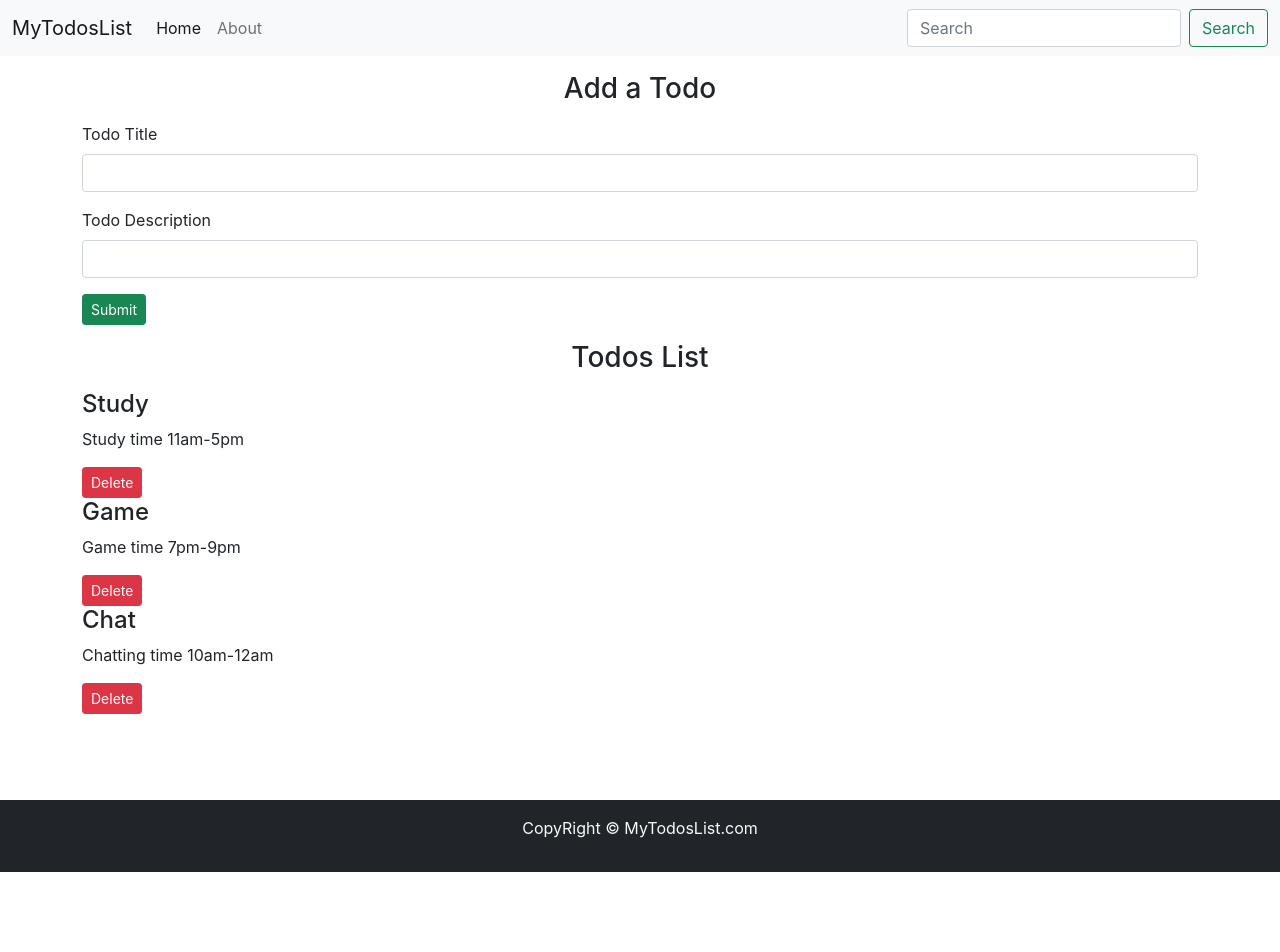
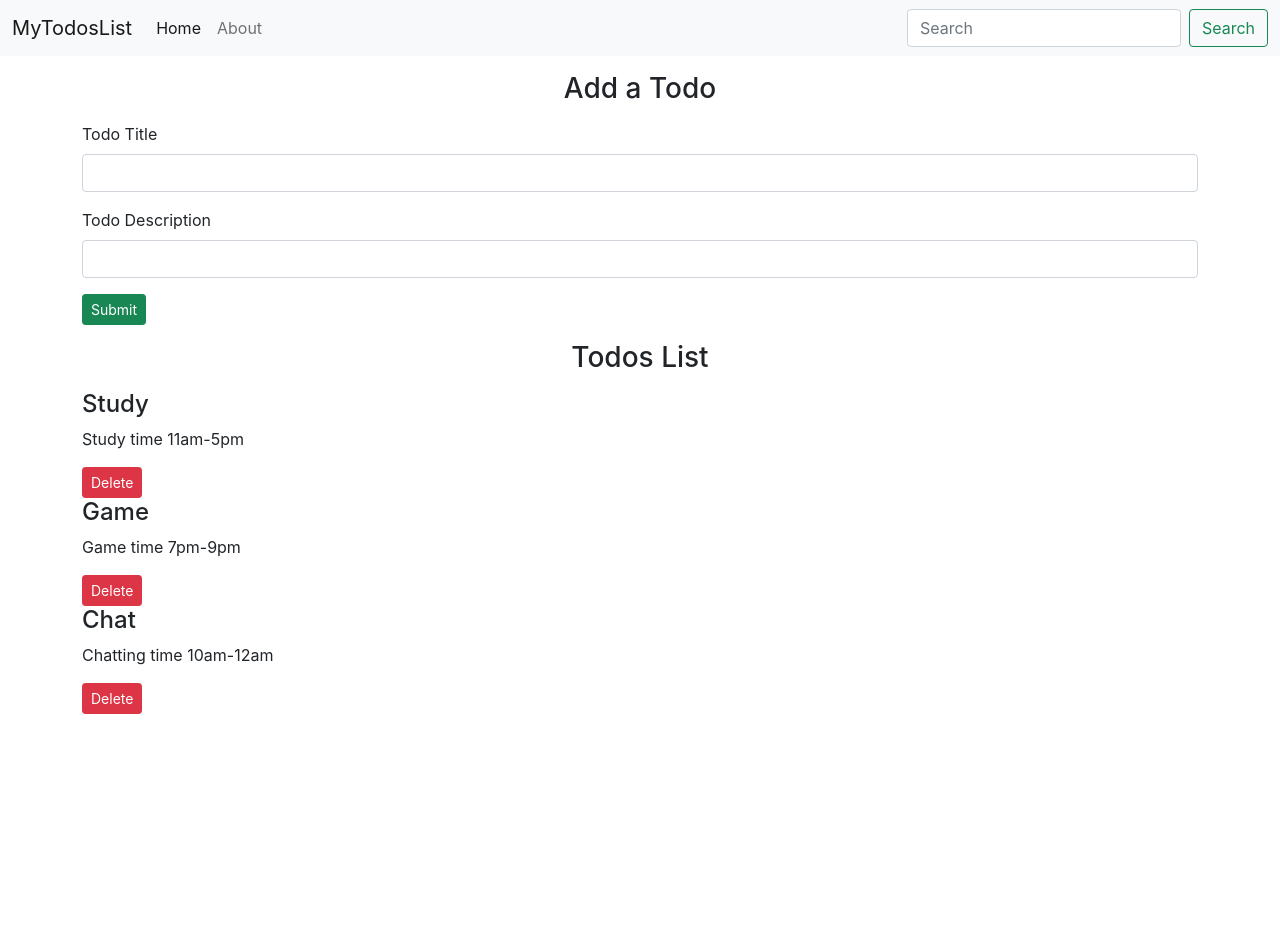
Before and after one commit to Madhur-Jatiya/React-Todo-App, a React (Create React App) app: page / in a window 1280 px wide. Shown: the top 952 px of the page. Before the commit the page ends 872 px from the top, so only its background shows below. Built offline with nearby package versions, Linux system fonts and the light colour scheme.

Commit message:
footer relative add todo works

```diff
--- a/src/App.js
+++ b/src/App.js
@@ -17,6 +17,14 @@ function App() {
 
   const addTodo = (title, desc) => {
     console.log("I am adding this todo", title, desc);
+    let sno = todos[todos.length - 1].sno + 1;
+    const myTodo = {
+      sno: sno,
+      title: title,
+      desc: desc,
+    }
+    setTodos([...todos, myTodo]);
+    console.log(myTodo);
   }
 
   const [todos, setTodos] = useState([
--- a/src/MyComponents/Footer.js
+++ b/src/MyComponents/Footer.js
@@ -2,7 +2,7 @@ import React from 'react'
 
 const Footer = () => {
   let footerStyle = {
-    position: "absolute",
+    position: "relative",
     top: "100vh",
     width: "100%"
   }
```
